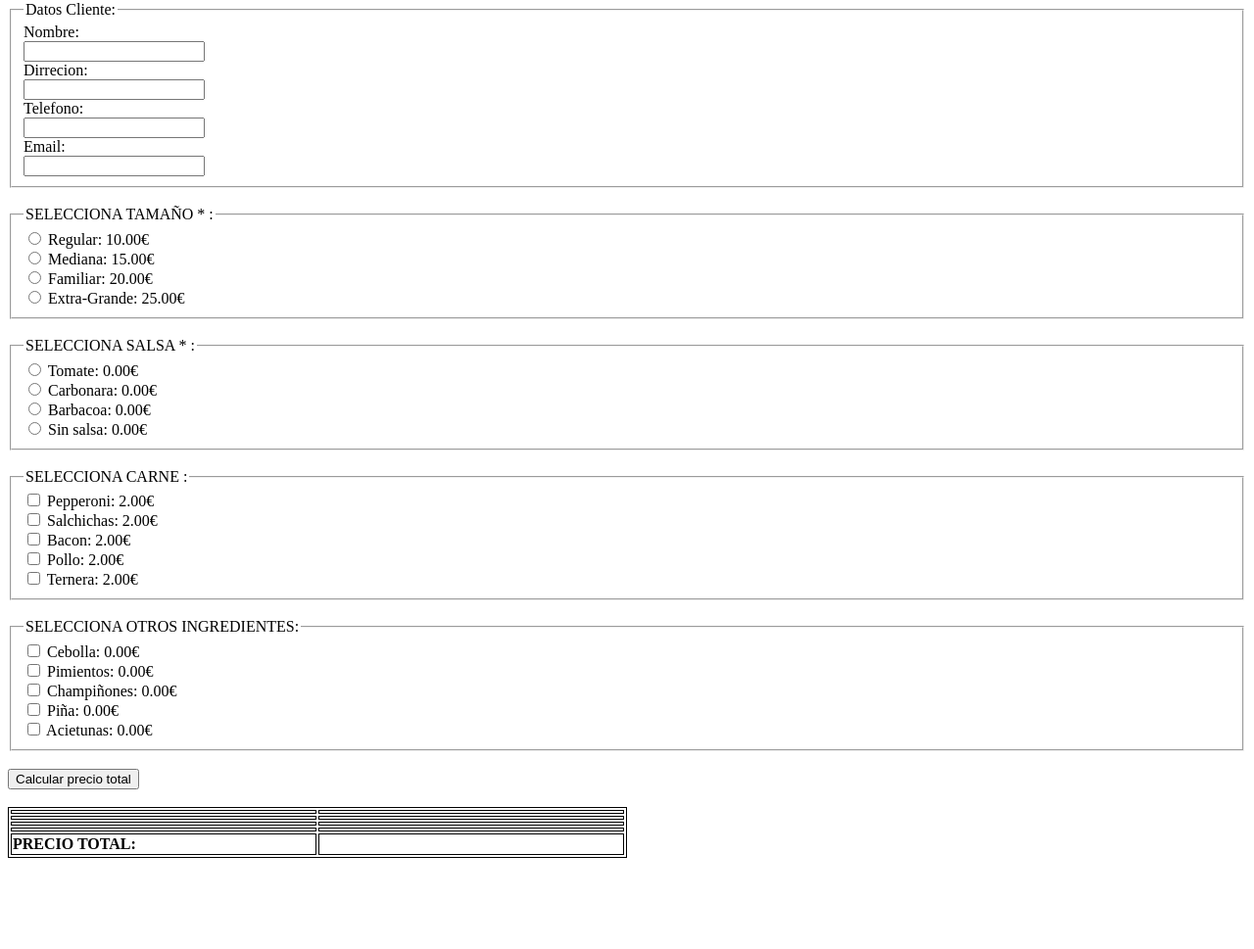
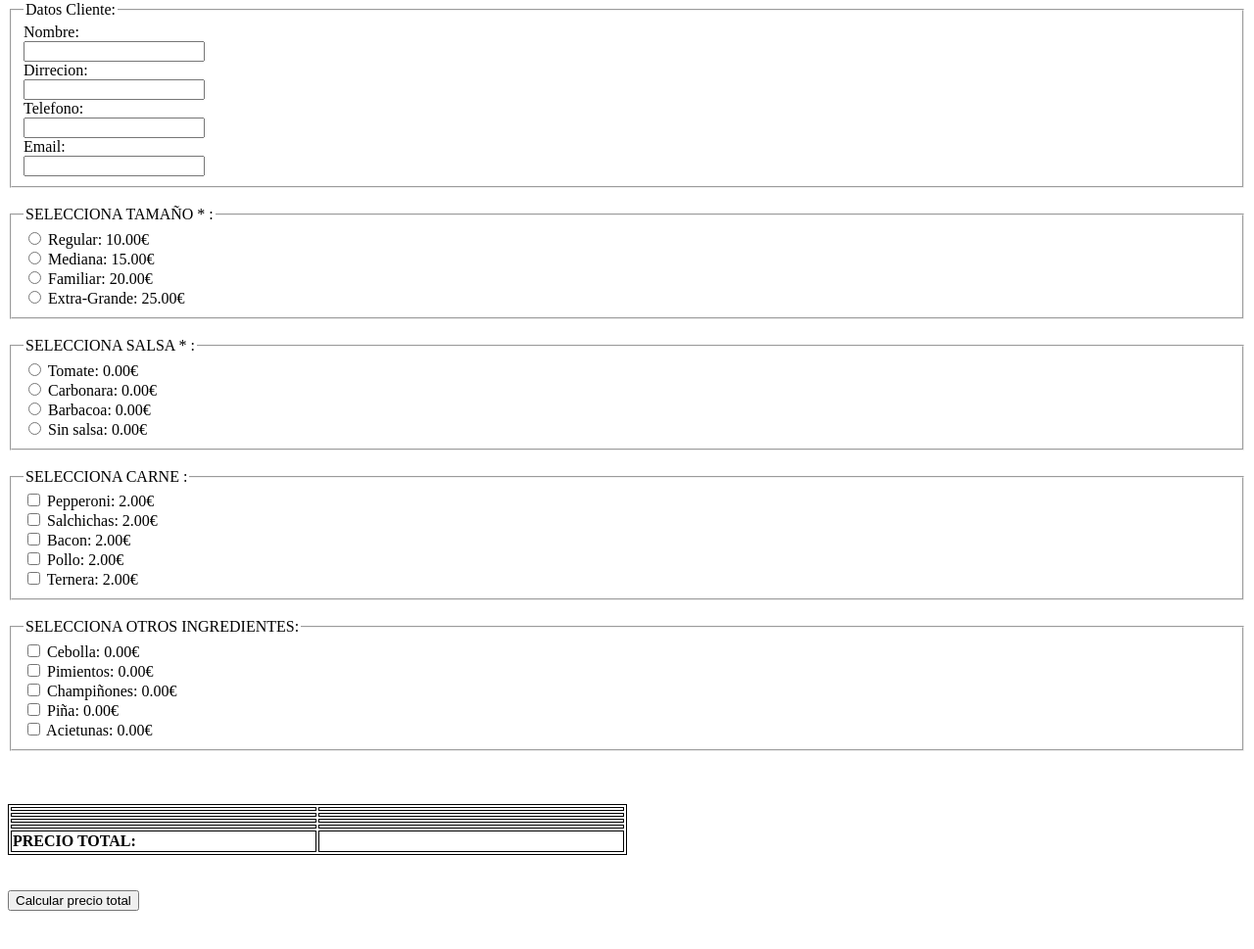
Before and after one commit to antoprog/Al-3-DWEC, a plain HTML site: page MenuPizza.html in a window 1280 px wide. Shown: the part 79-1048 px from the top of the page at 98% size. Drawn offline with nearby package versions, Linux system fonts and the light colour scheme.

Commit message:
Update MenuPizza.html

```diff
--- a/MenuPizza.html
+++ b/MenuPizza.html
@@ -10,6 +10,7 @@
 
 </head>
 <body>
+	<form id="formulario">
 <div class="container">
 	<h1>Menu Pizza</h1>
 
@@ -91,7 +92,7 @@
 
 	<br>
 
-	<button id="calcular" type="submit" onclick="invoice()">Calcular precio total</button>
+
 	<br>
 	<br>
 	<table class="pizza">
@@ -121,6 +122,8 @@
 	<br>
 	<br>
 </div>
+<button id="calcular" type="submit">Calcular precio total</button>
+</form>
 <br>
 <br>
 
```
